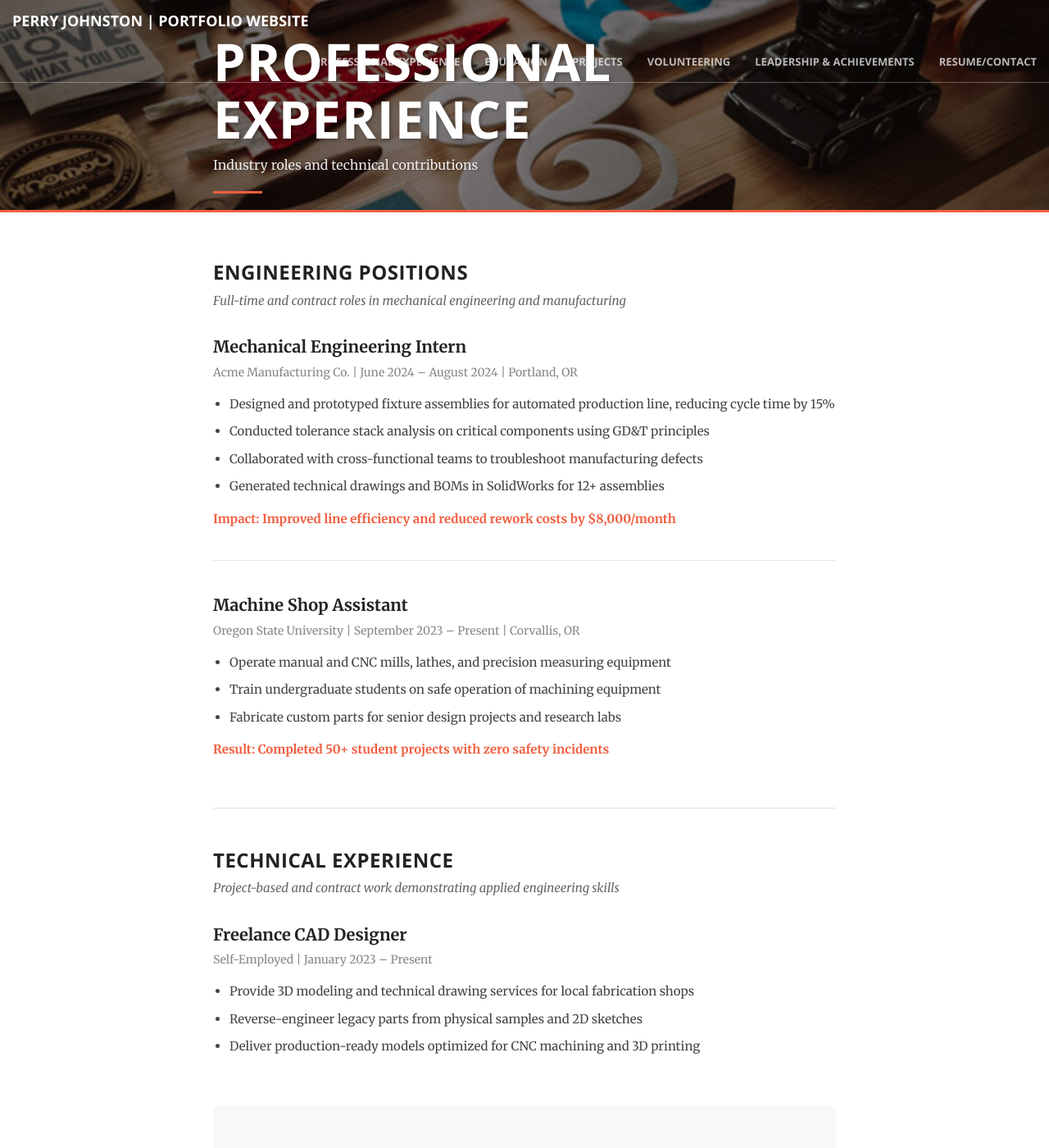
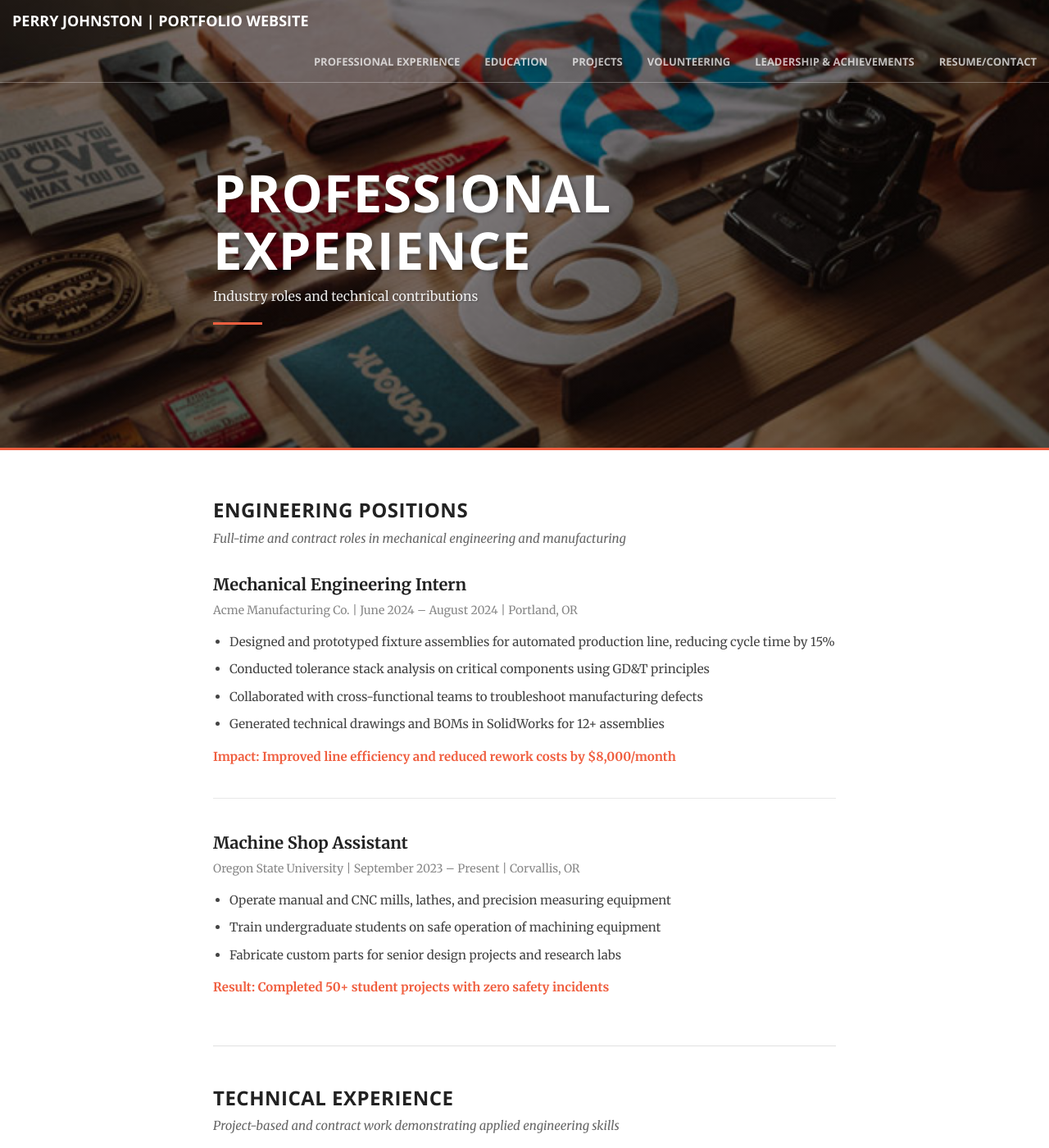
Before and after one commit to perryismyname/perryismyname.github.io, a Jekyll site: the page built from work/index.html, in a window 1280 px wide and 1400 px high. Shown: the whole window at 82% size. Built offline with Jekyll 4.4.1, drawn with Linux system fonts in a browser that asks for light colours.

Commit message:
Update main.scss
much larger

```diff
--- a/css/main.scss
+++ b/css/main.scss
@@ -71,7 +71,7 @@ $theme-dark: #222;
   background-size: cover;
   background-position: center;
   background-repeat: no-repeat;
-  padding: 40px 0 20px !important;
+  padding: 200px 0 150px !important;
   border-bottom: 3px solid $theme-primary;
   position: relative;
 
```
